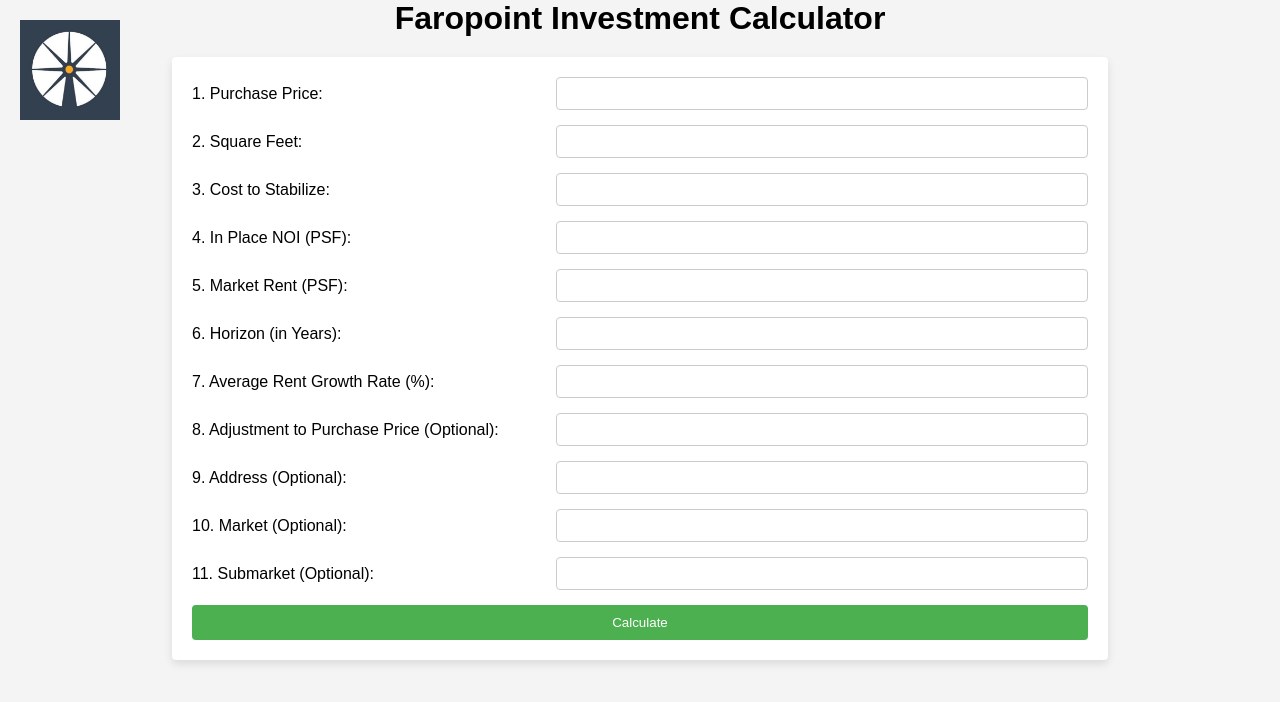
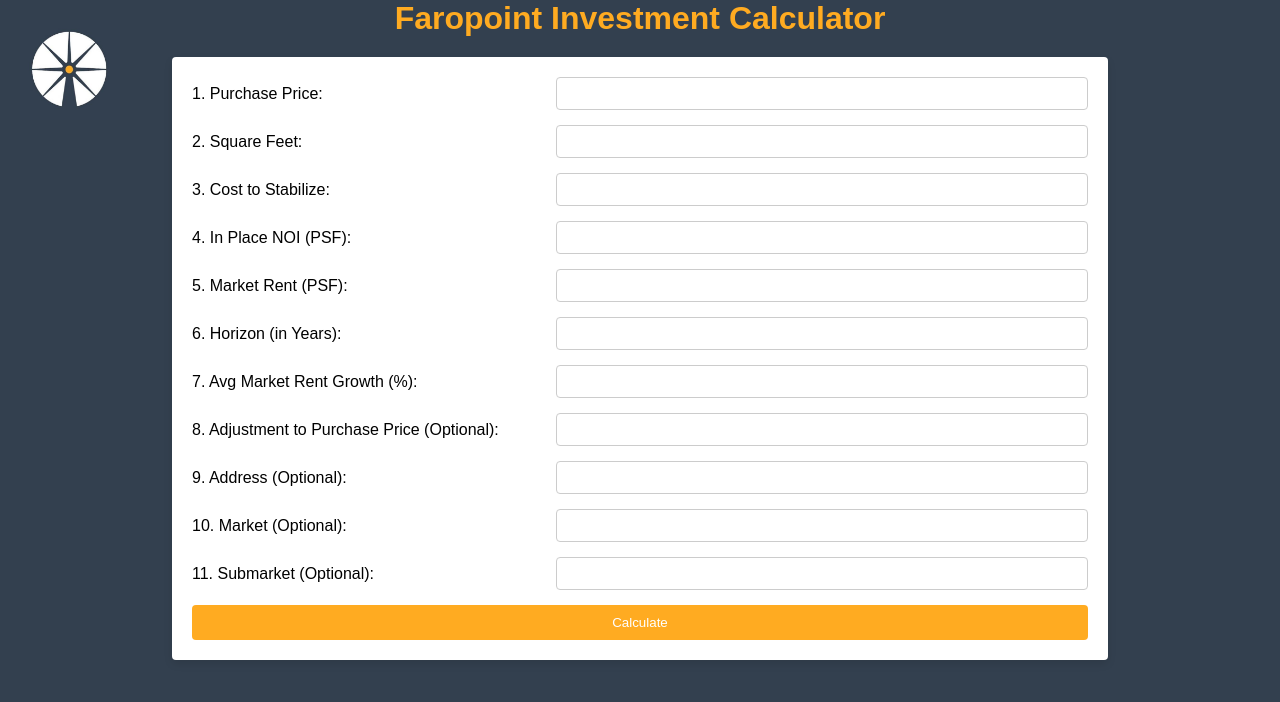
Before and after one commit to GabeGordon94/RealEstateAnalyzer, a plain HTML site: page index.html in a window 1280 px wide. Drawn offline with Linux system fonts and the light colour scheme.

Commit message:
add colors and fix name

```diff
--- a/index.html
+++ b/index.html
@@ -9,7 +9,7 @@
   <style>
     body {
       font-family: Arial, sans-serif;
-      background-color: #f4f4f4;
+      background-color: #33404F;
       display: flex;
       justify-content: center;
       align-items: center;
@@ -21,6 +21,7 @@
       text-align: center;
       margin-top: 0;
       margin-bottom: 20px;
+      color: #FFAB21;
     }
 
     form {
@@ -55,7 +56,7 @@
 
     button {
       padding: 10px 20px;
-      background-color: #4CAF50;
+      background-color: #FFAB21;
       color: #fff;
       border: none;
       border-radius: 4px;
@@ -127,7 +128,7 @@
   <form id="realEstateForm">
     <div class="form-group">
       <label for="purchasePrice">1. Purchase Price:</label>
-      <input type="text" name="purchasePrice" required oninput="formatNumberInput(this)" step="any">
+      <input type="text" name="purchasePrice" required oninput="formatNumberInput(this)">
     </div>
 
     <div class="form-group">
@@ -156,7 +157,7 @@
     </div>
 
     <div class="form-group">
-      <label for="avgRentGrowthRate">7. Average Rent Growth Rate (%):</label>
+      <label for="avgRentGrowthRate">7. Avg Market Rent Growth (%):</label>
       <input type="text" name="avgRentGrowthRate" required oninput="formatNumberInput(this)">
     </div>
 
```
